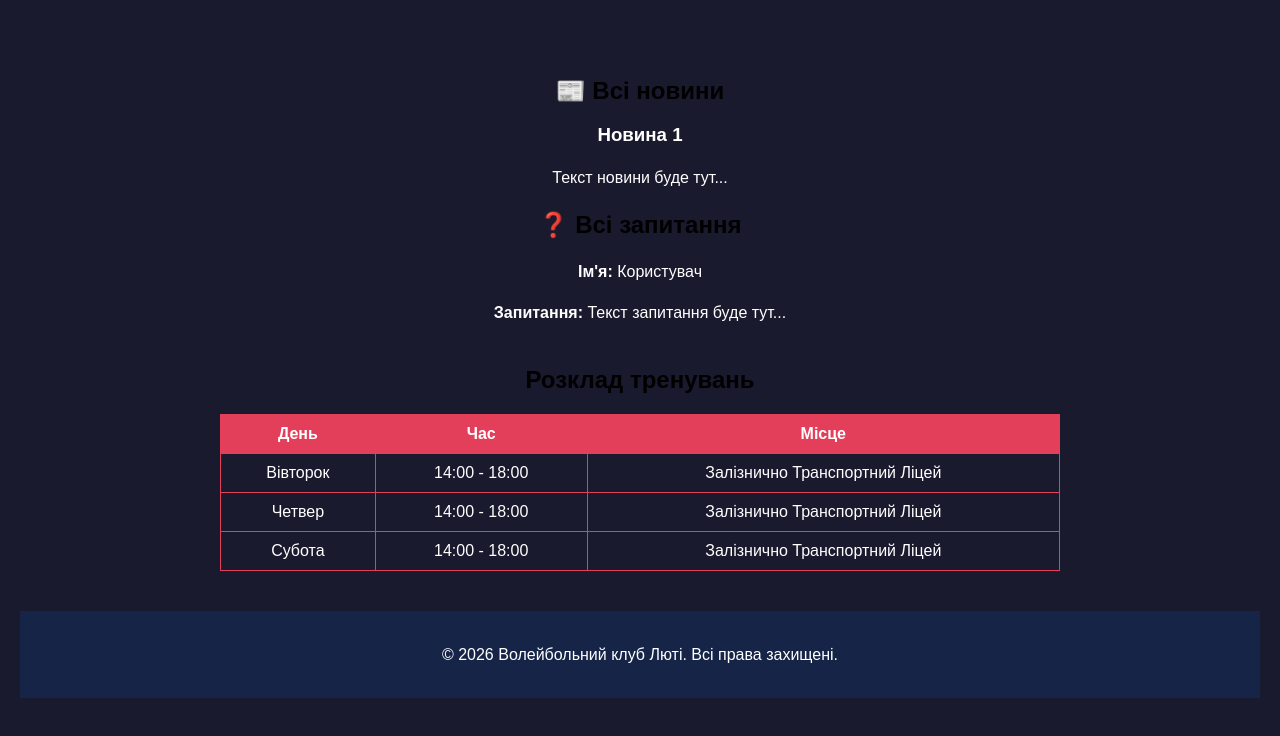
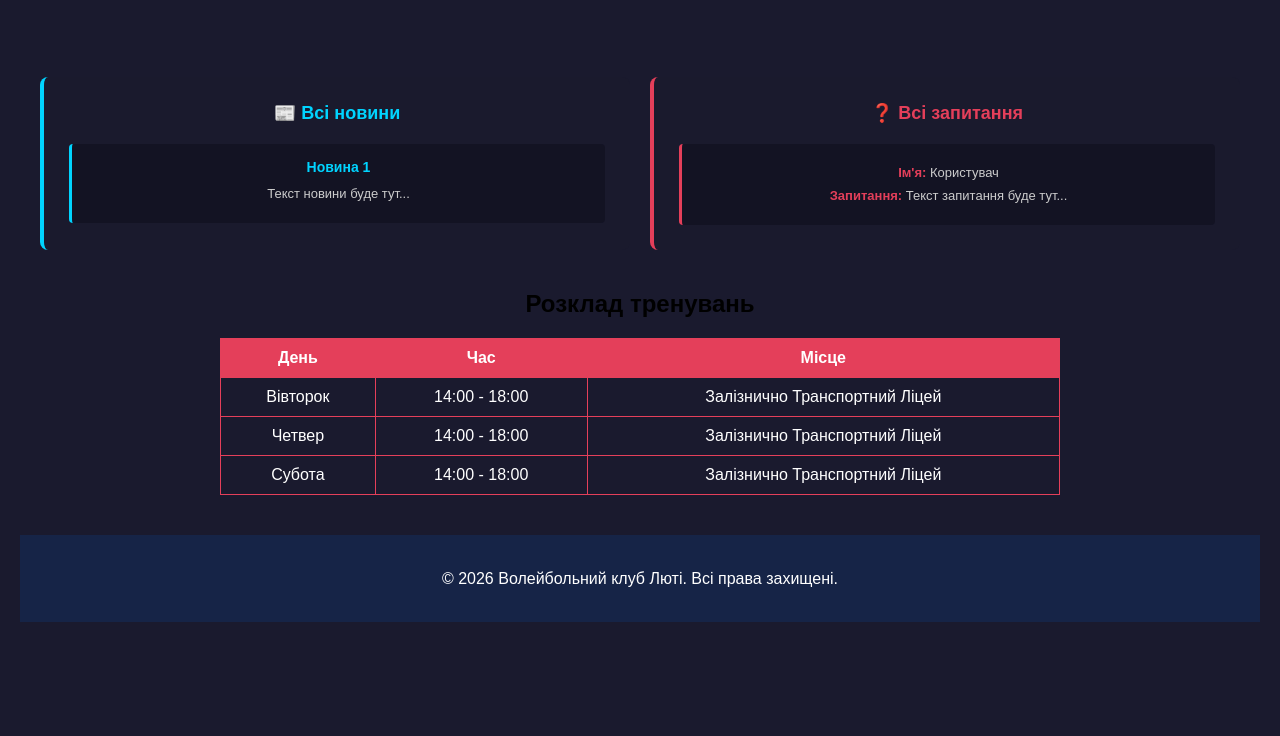
Before and after one commit to Hyperhen/Sait, a website: page public/index.html in a window 1280 px wide. Shown: the part 1117-1853 px from the top of the page. After the commit the page ends 1779 px from the top, so only its background shows below. Drawn offline with Linux system fonts and the light colour scheme.

Commit message:
Update style.css

```diff
--- a/public/style.css
+++ b/public/style.css
@@ -194,7 +194,6 @@ footer {
     box-shadow: 0 8px 16px rgba(37, 244, 238, 0.3);
 }
 
-
 /* Forms Container */
 .forms-container {
     display: flex;
@@ -300,3 +299,121 @@ footer {
     cursor: pointer;
     transition: all 0.3s ease;
 }
+
+.submit-btn:hover {
+    transform: translateY(-2px);
+    box-shadow: 0 8px 16px rgba(228, 63, 90, 0.4);
+}
+
+.submit-btn:active {
+    transform: translateY(0);
+}
+
+/* All Content Display Section */
+.all-content {
+    margin: 40px auto;
+    max-width: 1200px;
+    padding: 0 20px;
+}
+
+.content-display {
+    display: flex;
+    gap: 20px;
+    justify-content: space-between;
+}
+
+.display-section {
+    flex: 1;
+    background: rgba(27, 27, 46, 0.8);
+    padding: 25px;
+    border-radius: 8px;
+    border-left: 4px solid;
+    max-height: 500px;
+    overflow-y: auto;
+}
+
+.news-display {
+    border-left-color: #00d4ff;
+}
+
+.news-display h2 {
+    color: #00d4ff;
+    margin-top: 0;
+    margin-bottom: 20px;
+    font-size: 18px;
+}
+
+.questions-display {
+    border-left-color: #e43f5a;
+}
+
+.questions-display h2 {
+    color: #e43f5a;
+    margin-top: 0;
+    margin-bottom: 20px;
+    font-size: 18px;
+}
+
+.display-grid {
+    display: flex;
+    flex-direction: column;
+    gap: 15px;
+}
+
+.content-item {
+    background: rgba(15, 15, 30, 0.6);
+    padding: 15px;
+    border-radius: 4px;
+    border-left: 3px solid #666;
+}
+
+.news-display .content-item {
+    border-left-color: #00d4ff;
+}
+
+.news-display .content-item h3 {
+    margin: 0 0 10px 0;
+    color: #00d4ff;
+    font-size: 14px;
+}
+
+.news-display .content-item p {
+    margin: 5px 0;
+    font-size: 13px;
+    line-height: 1.4;
+    color: #ccc;
+}
+
+.questions-display .content-item {
+    border-left-color: #e43f5a;
+}
+
+.questions-display .content-item p {
+    margin: 5px 0;
+    font-size: 13px;
+    line-height: 1.4;
+    color: #ccc;
+}
+
+.questions-display .content-item strong {
+    color: #e43f5a;
+}
+
+/* Scrollbar styling */
+.display-section::-webkit-scrollbar {
+    width: 6px;
+}
+
+.display-section::-webkit-scrollbar-track {
+    background: rgba(0, 0, 0, 0.2);
+    border-radius: 3px;
+}
+
+.display-section::-webkit-scrollbar-thumb {
+    background: rgba(228, 63, 90, 0.5);
+    border-radius: 3px;
+}
+
+.display-section::-webkit-scrollbar-thumb:hover {
+    background: rgba(228, 63, 90, 0.7);
+}
```
